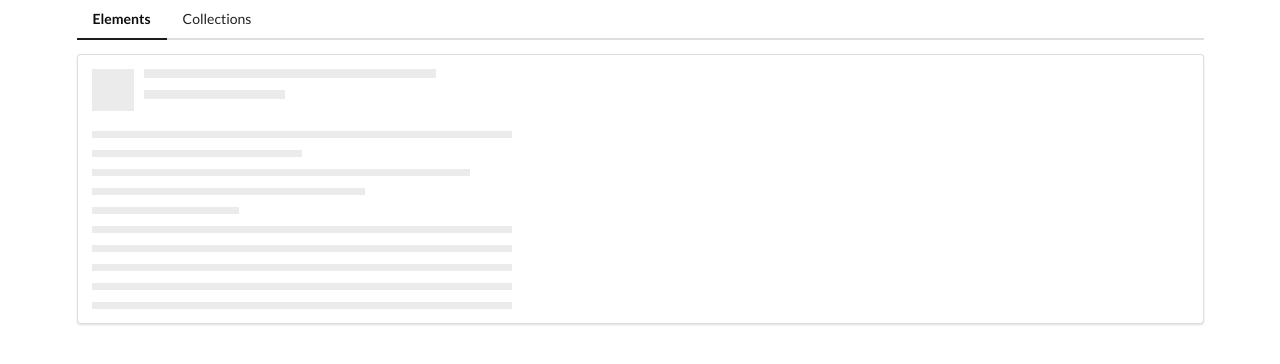
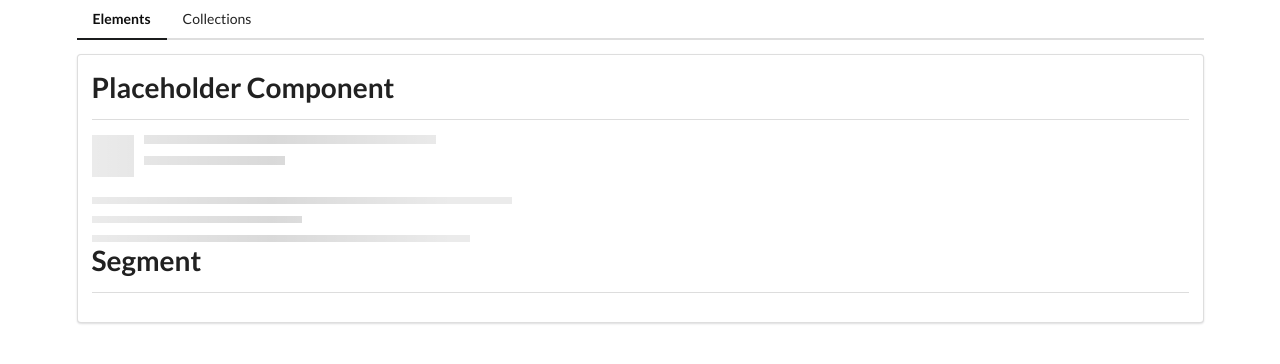
Before and after one commit to ClaytonDewey/comps, an Angular app: page /elements in a window 1280 px wide. Shown: the top 364 px of the page. Built offline with nearby package versions, Linux system fonts and the light colour scheme.

Commit message:
Create divider component

```diff
--- a/src/app/elements/elements-home/elements-home.component.html
+++ b/src/app/elements/elements-home/elements-home.component.html
@@ -1 +1,8 @@
-<app-placeholder [lines]="10"></app-placeholder>
+<app-divider>
+    Placeholder Component
+</app-divider>
+<app-placeholder></app-placeholder>
+
+<app-divider>
+    Segment
+</app-divider>
--- a/src/app/elements/elements.module.ts
+++ b/src/app/elements/elements.module.ts
@@ -1,6 +1,7 @@
 import { NgModule } from '@angular/core';
 import { CommonModule } from '@angular/common';
 
+import { SharedModule } from '../shared/shared.module';
 import { ElementsRoutingModule } from './elements-routing.module';
 import { ElementsHomeComponent } from './elements-home/elements-home.component';
 import { PlaceholderComponent } from './placeholder/placeholder.component';
@@ -15,7 +16,8 @@ import { TimesDirective } from './times.directive';
     ],
     imports: [
         CommonModule,
-        ElementsRoutingModule
+        ElementsRoutingModule,
+        SharedModule
     ],
     exports: []
 })
--- /dev/null
+++ b/src/app/shared/divider/divider.component.html
@@ -0,0 +1,4 @@
+<h1>
+    <ng-content></ng-content>
+</h1>
+<div class="ui divider"></div>
--- /dev/null
+++ b/src/app/shared/divider/divider.component.ts
@@ -0,0 +1,14 @@
+import { Component, OnInit } from '@angular/core';
+
+@Component({
+    selector: 'app-divider',
+    templateUrl: './divider.component.html',
+    styleUrls: ['./divider.component.css']
+})
+export class DividerComponent implements OnInit {
+    constructor() { }
+
+    ngOnInit(): void {
+    }
+
+}
```
Also changed, not shown: src/app/shared/shared.module.ts (added, +18 -0 lines), src/app/shared/divider/divider.component.css (added), 1 other file (tests, documents, lock files or other folders).
